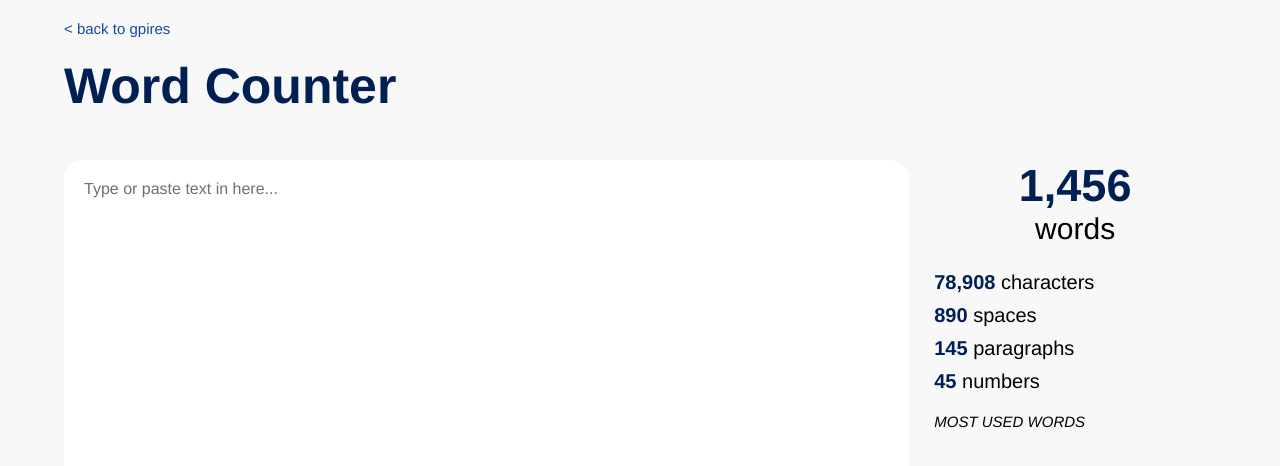
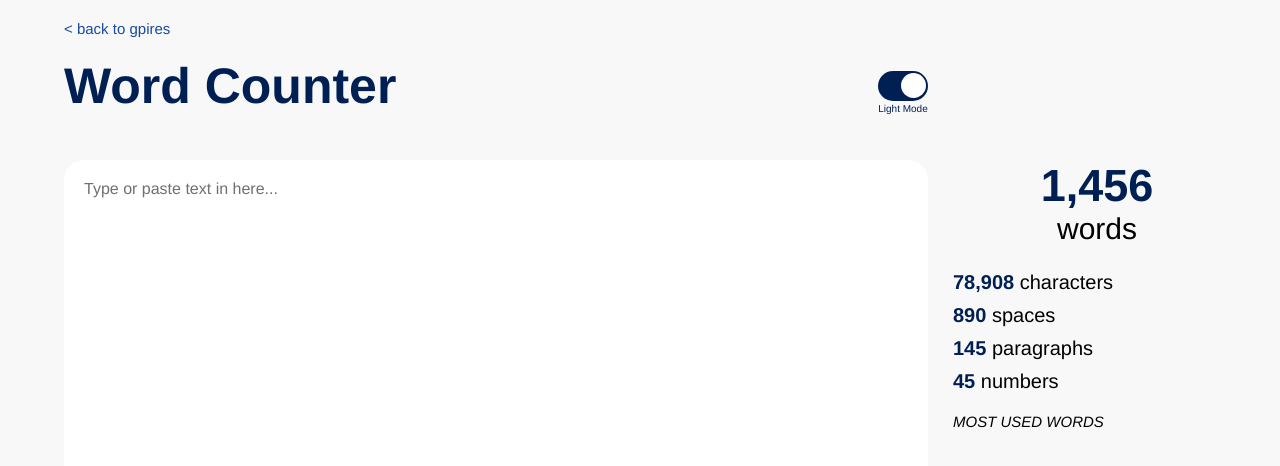
Before and after one commit to GuhPires/word-counter, a React (Create React App) app in the folder client/: page / in a window 1280 px wide. Shown: the top 466 px of the page. Built offline with nearby package versions, Linux system fonts and the light colour scheme.

Commit message:
Switch component

```diff
--- a/client/src/Components/Page/index.js
+++ b/client/src/Components/Page/index.js
@@ -1,4 +1,5 @@
 import React from 'react';
+import Switch from '../Switch';
 
 import './page.css';
 
@@ -7,7 +8,10 @@ export default function Page({ name, title, theme, customClass, children}) {
     <section id={name} className={`page${theme ? ' ' + theme : ''}${customClass ? ' ' + customClass : ''}`}>
       <div className="heading">
         <p>{'<'} back to gpires</p>
-        <h1>{title}</h1>
+        <div className="opts">
+          <h1>{title}</h1>
+          <Switch />
+        </div>
       </div>
       <div className="content">
         {children}
--- a/client/src/Components/Page/page.css
+++ b/client/src/Components/Page/page.css
@@ -9,7 +9,7 @@
   height: calc(20vh - 20px);
 }
 
-.page .heading p {
+.page .heading > p {
   font-size: 15px;
   color: var(--main);
   cursor: pointer;
@@ -18,12 +18,20 @@
 .page .heading h1 {
   padding: 20px 0;
   font-size: 50px;
+  padding-right: 2fr;
+}
+
+.page .opts {
+  width: 75%;
+  display: flex;
+  align-items: center;
+  justify-content: space-between;
 }
 
 .page .content {
   height: calc(80vh - 20px);
   display: grid;
-  grid-template-columns: 3fr 1fr;
+  grid-template-columns: 75% 25%;
   grid-template-rows: 1fr 3fr;
   column-gap: 25px;
 }
--- /dev/null
+++ b/client/src/Components/Switch/index.js
@@ -0,0 +1,27 @@
+import React, { useState } from 'react';
+
+import './switch.css';
+
+export default function Switch() {
+  const [theme, setTheme] = useState('Light');
+
+  const changeTheme = () => {
+    switch(theme) {
+      case 'Light':
+        setTheme('Dark');
+        break;
+      case 'Dark':
+      default:
+        setTheme('Light');
+        break;
+    }
+  }
+
+  return (
+    <div className="switch">
+      <div className="background"></div>
+      <div className="selector" onClick={changeTheme}></div>
+      <p>{theme} Mode</p>
+    </div>
+  )
+}
--- /dev/null
+++ b/client/src/Components/Switch/switch.css
@@ -0,0 +1,29 @@
+.switch {
+  width: 50px;
+  height: 30px;
+}
+
+.switch .background {
+  width: 100%;
+  height: 100%;
+  border-radius: 20px;
+  background-color: var(--main-dark);
+}
+
+.switch .selector {
+  width: 25px;
+  height: 25px;
+  border-radius: 50%;
+  background-color: var(--white);
+  position: absolute;
+  top: 2px;
+  right: 2px;
+  cursor: pointer;
+}
+
+.switch p {
+  padding: 2px 0;
+  text-align: center;
+  font-size: 10px;
+  color: var(--main-dark);
+}
--- a/client/src/Components/TextInput/index.js
+++ b/client/src/Components/TextInput/index.js
@@ -12,9 +12,7 @@ export default function TextInput() {
 
   return (
     <div className="text-input">
-      <textarea placeholder="Type or paste text in here..." onChange={e => onType(e)}>
-        {text}
-      </textarea>
+      <textarea placeholder="Type or paste text in here..." onChange={e => onType(e)} value={text} />
     </div>
   )
 }
```
Also changed, not shown: client/src/Components/Status/index.js (+8 -0 lines).
